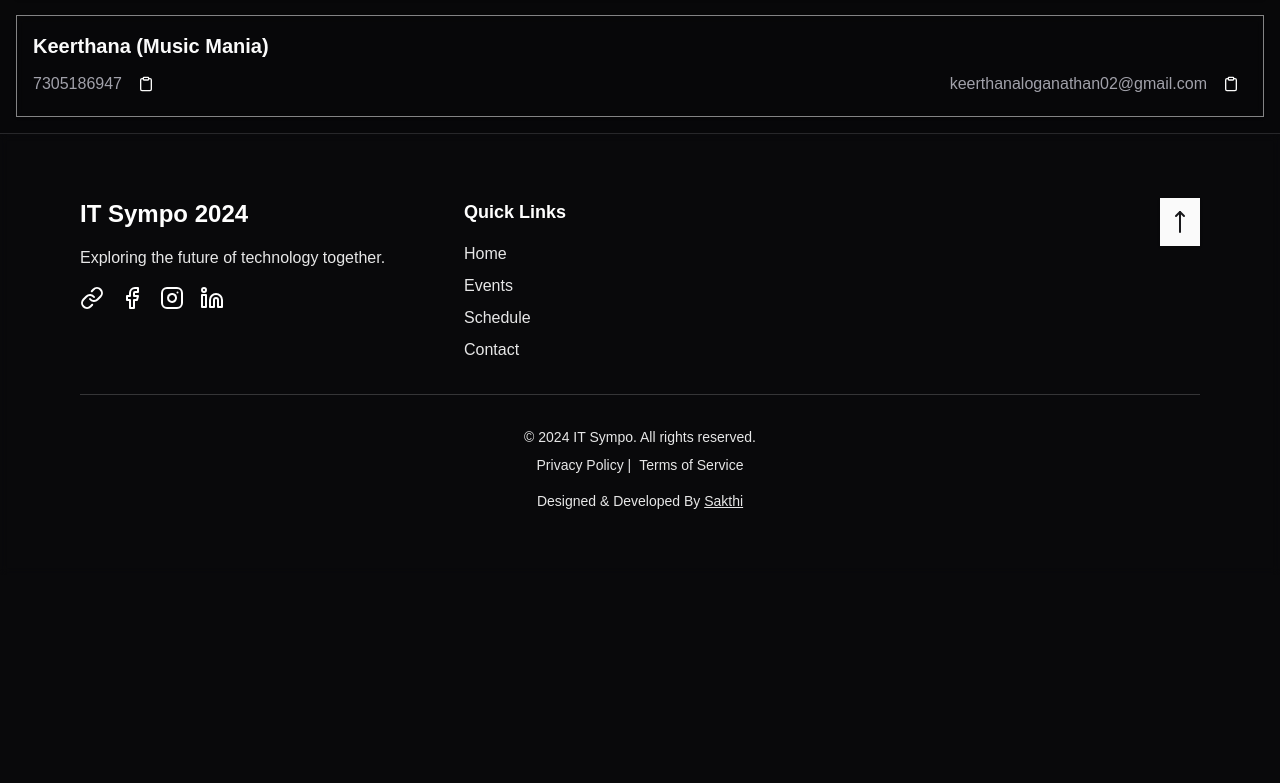
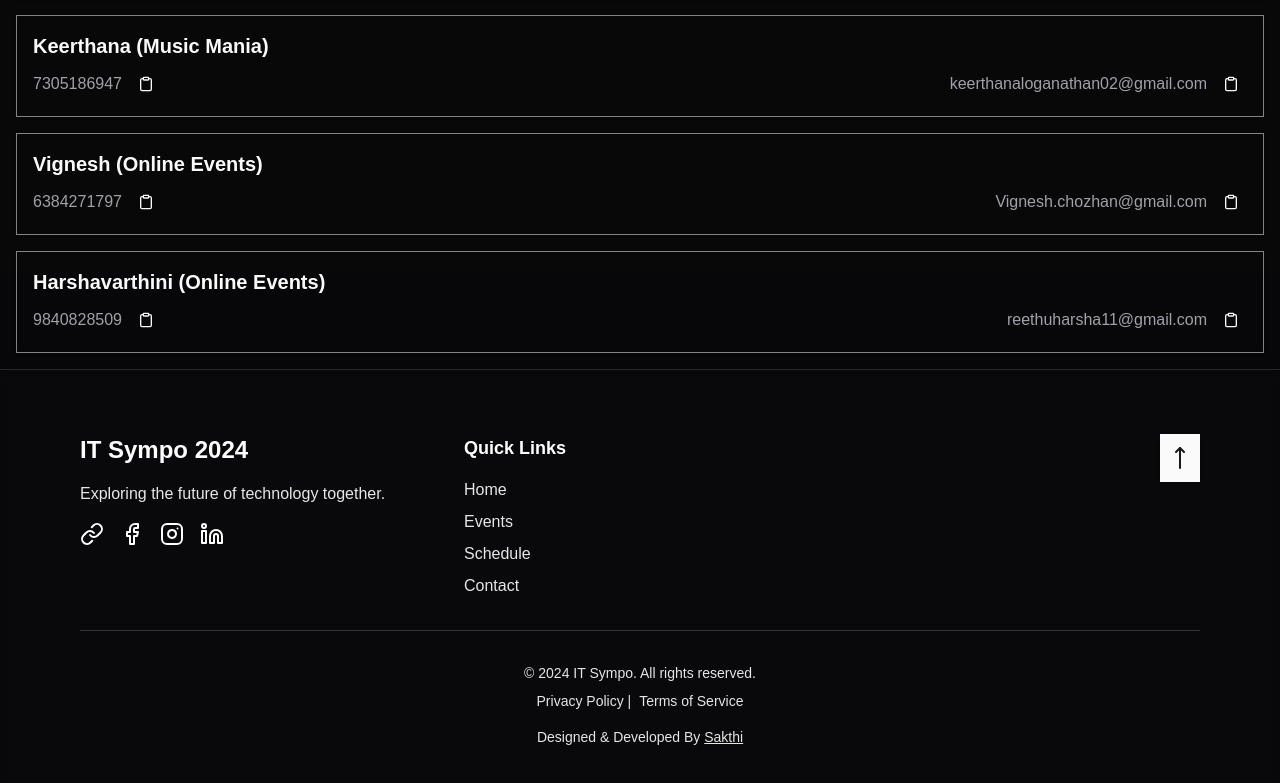
Before and after one commit to sakthivel2264/IT-Sympo-app, a Next.js app: page /contact in a window 1280 px wide. Shown: the part 1759-2542 px from the top of the page. Before the commit the page ends 2334 px from the top, so only its background shows below. Built offline with nearby package versions, Linux system fonts and the light colour scheme.

Commit message:
feat: Updated ContactList

```diff
--- a/src/components/contact.tsx
+++ b/src/components/contact.tsx
@@ -27,6 +27,8 @@ const contacts: Contact[] = [
   { id: 13, name: "Kathirvel (ARENA OF FIRE)", phone: "9345181208", email: "kathir28328@gmail.com" },
   { id: 14, name: "Kenith (The Fortune Bowl) ", phone: "6383055099", email: "kenithkenith155@gmail.com" },
   { id: 15, name: "Keerthana (Music Mania)", phone: "7305186947", email: "keerthanaloganathan02@gmail.com" },
+  { id: 16, name: "Vignesh (Online Events)", phone: "6384271797", email: "Vignesh.chozhan@gmail.com" },
+  { id: 17, name: "Harshavarthini (Online Events)", phone: "9840828509", email: "reethuharsha11@gmail.com" },
 ]
 
 export default function ContactsList() {
```
